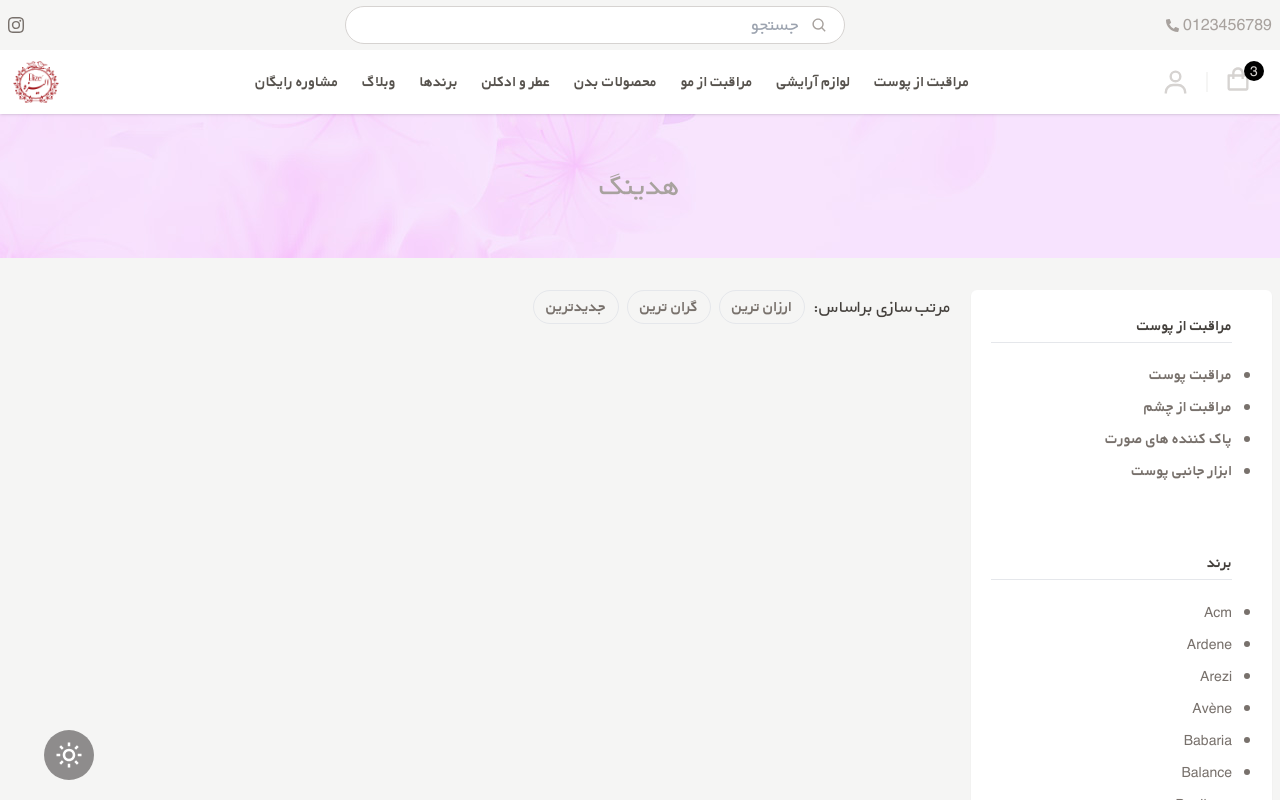
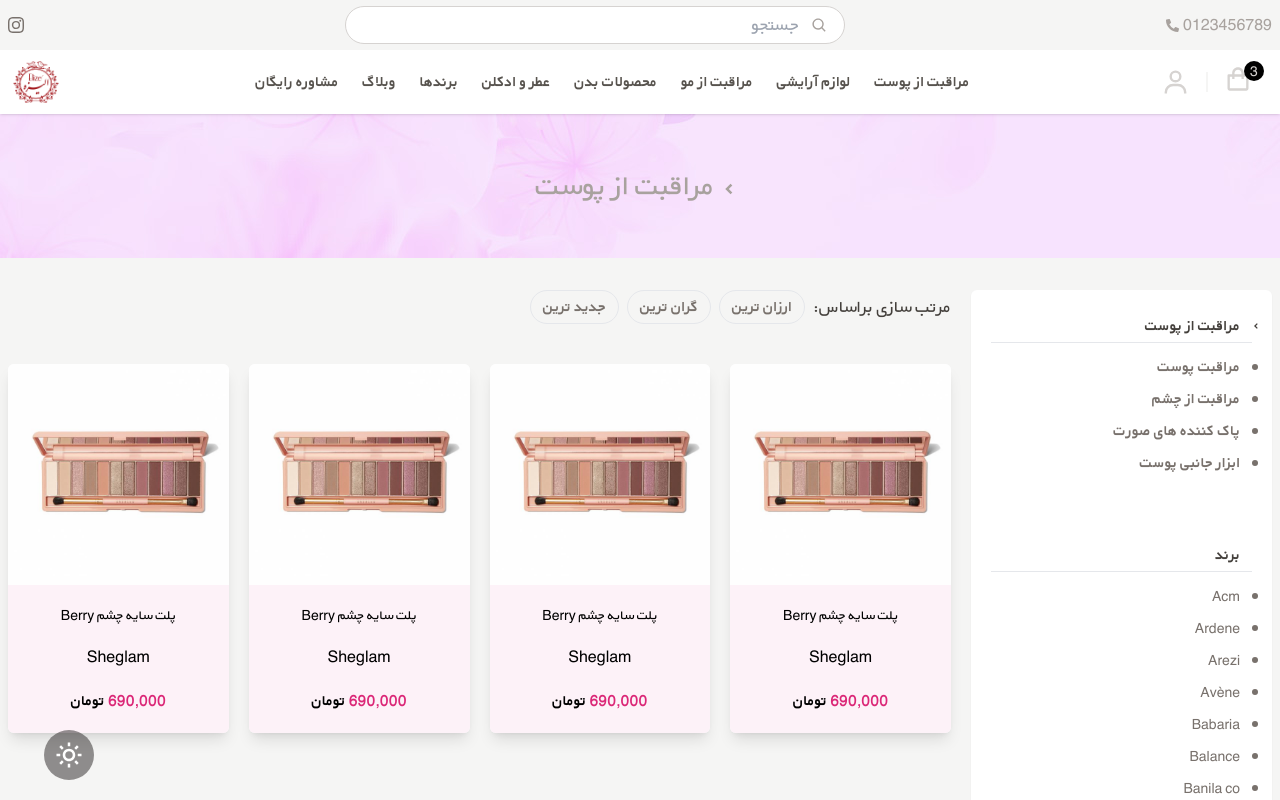
Before and after one commit to negar-karimnejad/elyseeshop, a React (Vite) app: page /products/1 in a window 1280 px wide. Shown: the top 800 px of the page. Built offline with nearby package versions, Linux system fonts and the light colour scheme.

Commit message:
responsive products page

```diff
--- a/src/components/StyledProductsUl.jsx
+++ b/src/components/StyledProductsUl.jsx
@@ -1,25 +1,60 @@
-import React from 'react';
+import { MdOutlineKeyboardArrowDown } from 'react-icons/md';
+import { RiArrowDropLeftLine } from 'react-icons/ri';
 import { Link } from 'react-router-dom';
 
-function StyledProductsUl({ heading, list }) {
+function StyledProductsUl({
+  toggleExpansion,
+  heading,
+  list,
+  openedHeading,
+  onClick,
+}) {
   return (
-    <ul className="flex list-disc flex-col gap-y-2 text-stone-500">
-      <h4 className="mb-3 border-b py-1 font-yekanB text-stone-700">
+    <div className="text-stone-500 dark:text-white max-md:relative max-md:w-full">
+      <h4
+        onClick={onClick}
+        className="flex cursor-pointer items-center justify-between gap-2 border-b py-1 pr-3 font-yekanB text-stone-700 dark:text-white max-md:border max-md:px-4 md:relative md:mb-3"
+      >
+        <MdOutlineKeyboardArrowDown
+          className={`md:hidden ${openedHeading === heading ? 'rotate-180 transform' : ''}`}
+        />
+        <RiArrowDropLeftLine
+          className={`${heading !== 'برند' ? 'block' : 'hidden'} absolute -right-3 max-md:hidden`}
+        />
         {heading}
       </h4>
+      <ul className="hidden list-disc flex-col gap-y-2 pr-3 md:flex">
         {list.map((item) => (
           <li key={item}>
             <Link
               className={`transition-all hover:text-pink-400 ${
                 heading === 'برند' ? 'text-sm ' : 'font-yekanB'
               }`}
-            to=""
+              to={`/products/${item.replaceAll(' ', '-')}`}
             >
               {item}
             </Link>
           </li>
         ))}
       </ul>
+
+      {openedHeading === heading && (
+        <div className="absolute right-0 z-40 flex h-52 w-full flex-col overflow-y-auto border bg-white p-2 px-5 text-left shadow-lg md:hidden">
+          {list.map((item) => (
+            <Link
+              key={item}
+              onClick={toggleExpansion}
+              className={`p-1 transition-all hover:bg-pink-400 hover:text-white ${
+                heading === 'برند' ? 'text-sm ' : 'font-yekanB'
+              }`}
+              to={`/products/${item.replaceAll(' ', '-')}`}
+            >
+              {item}
+            </Link>
+          ))}
+        </div>
+      )}
+    </div>
   );
 }
 
--- a/src/components/home/ProductCard.jsx
+++ b/src/components/home/ProductCard.jsx
@@ -5,19 +5,19 @@
   return (
     <Link
       to=""
-      className="flex flex-col items-center overflow-hidden rounded-md bg-white text-center dark:bg-stone-900 dark:text-stone-200 dark:shadow-2xl"
+      className="flex flex-col items-center overflow-hidden rounded-md bg-white text-center shadow-lg dark:bg-stone-900 dark:text-stone-200"
     >
       <div className="group relative overflow-hidden">
         <img
           src={image}
-          className="h-[187px] w-full object-contain transition-all duration-500 group-hover:brightness-75"
+          className="w-full object-contain transition-all duration-500 group-hover:brightness-75"
           alt="new product"
         />
         <Button className="absolute -bottom-16 left-0 right-0 m-auto bg-stone-950 text-white group-hover:bottom-10 group-hover:block">
           مشاهده محصول
         </Button>
       </div>
-      <div className="flex flex-1 flex-col justify-between gap-5 p-5">
+      <div className="flex w-full flex-1 flex-col justify-between gap-5 bg-pink-50 p-5 dark:bg-stone-800">
         <p className="text-sm hover:text-pink-400">{title}</p>
         <p>{brand}</p>
         <p className="font-yekanB">
--- a/src/pages/Products.jsx
+++ b/src/pages/Products.jsx
@@ -1,7 +1,12 @@
+import { useState } from 'react';
+import { RiArrowDropLeftLine } from 'react-icons/ri';
 import { Link } from 'react-router-dom';
 import StyledProductsUl from '../components/StyledProductsUl';
+import ProductCard from '../components/home/ProductCard';
 import { ProductsPagebrands } from '../data/data';
 
+const ProductsFilterItems = ['مراقبت از پوست', 'برند'];
+const ProductsSorting = ['ارزان ترین', 'گران ترین', 'جدید ترین'];
 const skinCare = [
   'مراقبت پوست',
   'مراقبت از چشم',
@@ -10,41 +15,77 @@
 ];
 
 function Products() {
+  const [openedHeading, setOpenedHeading] = useState(null);
+  // const { id } = useParams();
+
+  const toggleExpansion = () => {
+    setOpenedHeading(null);
+  };
+
   return (
     <div className="bg-stone-100 dark:bg-stone-600">
       <div className="flex h-36 items-center justify-center bg-[url('/images/heading-bg.jpg')] font-yekanB text-3xl text-stone-400">
-        <p className="">هدینگ</p>
+        <p className="flex items-end">
+          <RiArrowDropLeftLine /> {ProductsFilterItems[0]}
+        </p>
       </div>
-      <div className="container grid gap-5 py-8 md:grid-cols-12">
-        <div className="col-span-3 rounded-md bg-white p-5 pr-10 shadow-sm">
-          <StyledProductsUl heading="مراقبت از پوست" list={skinCare} />
-          <div className="my-16"></div>
-          <StyledProductsUl heading="برند" list={ProductsPagebrands} />
+      <div className="container grid grid-cols-1 gap-5 py-8 md:grid-cols-12">
+        <div className="col-span-12 flex gap-y-16 rounded-md bg-white shadow-sm dark:bg-stone-500 max-md:justify-between md:col-span-5 md:flex-col md:p-5 lg:col-span-3">
+          {ProductsFilterItems.map((filter) => (
+            <StyledProductsUl
+              key={filter}
+              toggleExpansion={toggleExpansion}
+              onClick={() =>
+                setOpenedHeading((prev) => (prev === filter ? '' : filter))
+              }
+              openedHeading={openedHeading}
+              heading={filter}
+              list={filter === 'برند' ? ProductsPagebrands : skinCare}
+            />
+          ))}
         </div>
-        <div className="col-span-9">
+
+        <div className="col-span-12 md:col-span-7 lg:col-span-9">
           <div className="flex items-center gap-2 text-lg">
-            <h4 className="text-stone-700">مرتب سازی براساس:</h4>
-            <Link
-              to=""
-              className="rounded-full border p-1 px-3 font-yekanB text-base text-stone-500 transition-all  hover:border-pink-300 hover:text-pink-300"
-            >
-              ارزان ترین
-            </Link>
-            <Link
-              to=""
-              className="rounded-full border p-1 px-3 font-yekanB text-base text-stone-500 transition-all  hover:border-pink-300 hover:text-pink-300"
-            >
-              گران ترین
-            </Link>
-            <Link
-              to=""
-              className="rounded-full border p-1 px-3 font-yekanB text-base text-stone-500 transition-all  hover:border-pink-300 hover:text-pink-300"
-            >
-              جدیدترین
-            </Link>
+            <h4 className="text-stone-700 dark:text-stone-200">
+              مرتب سازی براساس:
+            </h4>
+            {ProductsSorting.map((sort) => (
+              <Link
+                key={sort}
+                to={`/products/${sort.replaceAll(' ', '-')}`}
+                className="rounded-full border p-1 px-3 font-yekanB text-base text-stone-500 transition-all hover:border-pink-300 hover:text-pink-300  dark:text-stone-400 dark:hover:text-pink-400"
+              >
+                {sort}
+              </Link>
+            ))}
           </div>
-          <div>
 
+          <div className="mt-10 grid grid-cols-2 gap-5 lg:grid-cols-3 xl:grid-cols-4">
+            <ProductCard
+              image="/images/new-products/01.jpg"
+              title="پلت سایه چشم Berry"
+              brand="Sheglam"
+              price="690,000"
+            />
+            <ProductCard
+              image="/images/new-products/01.jpg"
+              title="پلت سایه چشم Berry"
+              brand="Sheglam"
+              price="690,000"
+            />
+            <ProductCard
+              image="/images/new-products/01.jpg"
+              title="پلت سایه چشم Berry"
+              brand="Sheglam"
+              price="690,000"
+            />
+            <ProductCard
+              image="/images/new-products/01.jpg"
+              title="پلت سایه چشم Berry"
+              brand="Sheglam"
+              price="690,000"
+            />
           </div>
         </div>
       </div>
```
Lines whose indentation alone changed are shown as unchanged.
